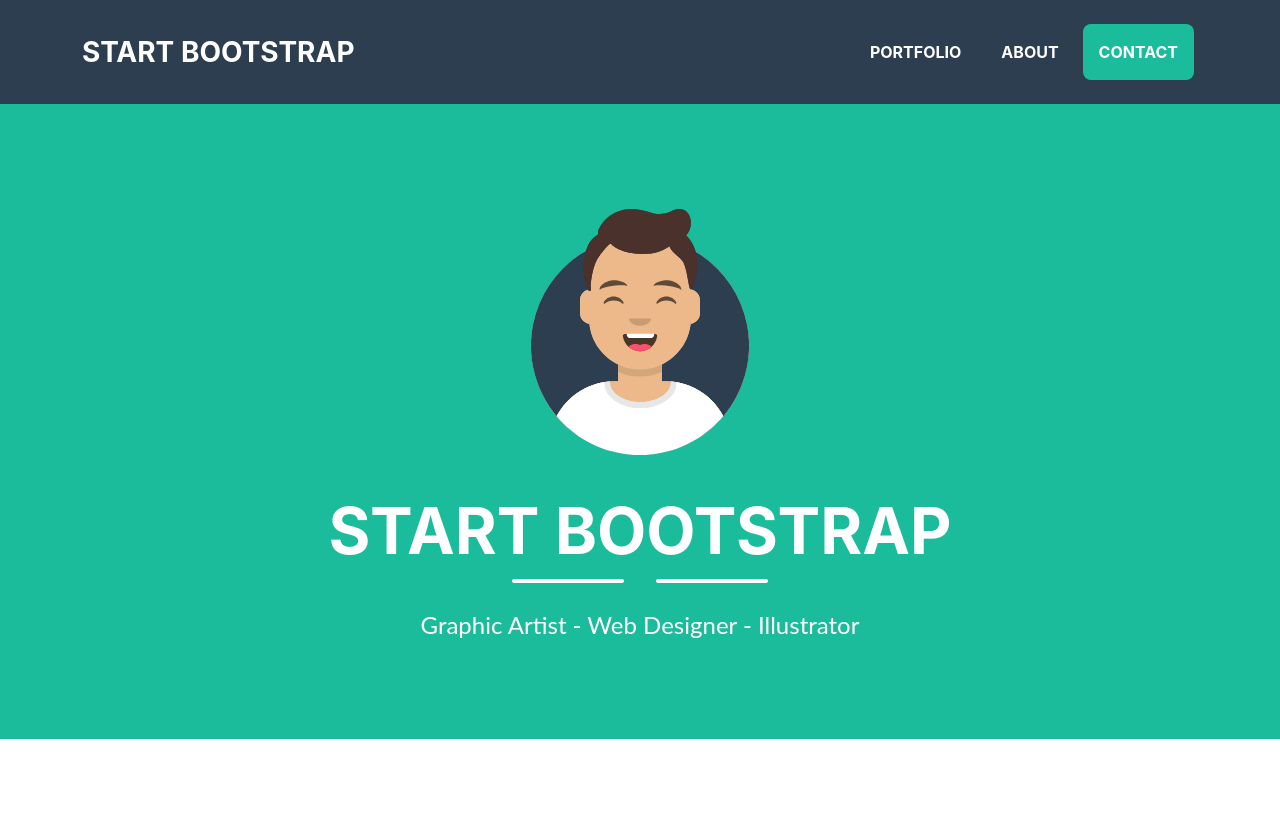
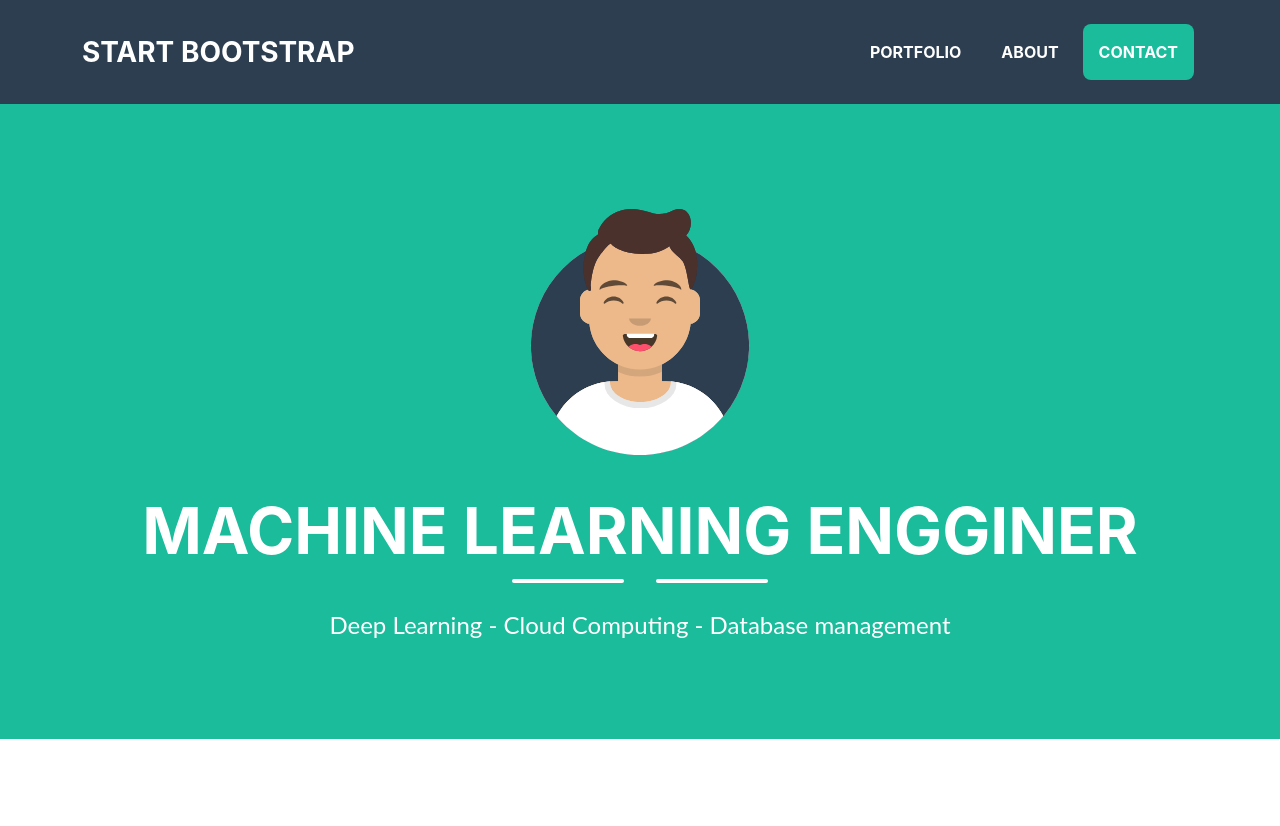
Before and after one commit to GabrielBatavia/Learning_Django, a Django app: page / in a window 1280 px wide. Shown: the top 826 px of the page. Run offline with Django 5.2, Linux system fonts and the light colour scheme; some libraries are stand-ins or nearby versions.

Commit message:
add feature function in views.py and connect to index.html

```diff
--- a/myproject/myapp/views.py
+++ b/myproject/myapp/views.py
@@ -1,14 +1,14 @@
 from django.shortcuts import render
 from django.http import HttpResponse
+from .models import Feature
 
 # Create your views here.
 def index(request):
-    context = {
-        'name': 'Shalom',
-        'age': 23,
-        'nationality': 'Indonesian'
-    }
-    return render(request, 'index.html', context)
+    feature1 = Feature()
+    feature1.id = 0
+    feature1.name = 'Machine Learning Engginer'
+    feature1.details = 'Deep Learning - Cloud Computing - Database management'
+    return render(request, 'index.html', {'feature': feature1})
 
 def counter(request):
     text = request.POST.get('text')
--- a/myproject/templates/index.html
+++ b/myproject/templates/index.html
@@ -42,7 +42,7 @@
                 <!-- Masthead Avatar Image-->
                 <img class="masthead-avatar mb-5" src="{% static 'assets/img/avataaars.svg' %}" alt="..." />
                 <!-- Masthead Heading-->
-                <h1 class="masthead-heading text-uppercase mb-0">Start Bootstrap</h1>
+                <h1 class="masthead-heading text-uppercase mb-0">{{feature.name}}</h1>
                 <!-- Icon Divider-->
                 <div class="divider-custom divider-light">
                     <div class="divider-custom-line"></div>
@@ -50,7 +50,7 @@
                     <div class="divider-custom-line"></div>
                 </div>
                 <!-- Masthead Subheading-->
-                <p class="masthead-subheading font-weight-light mb-0">Graphic Artist - Web Designer - Illustrator</p>
+                <p class="masthead-subheading font-weight-light mb-0">{{feature.details}}</p>
             </div>
         </header>
         <!-- Portfolio Section-->
```
